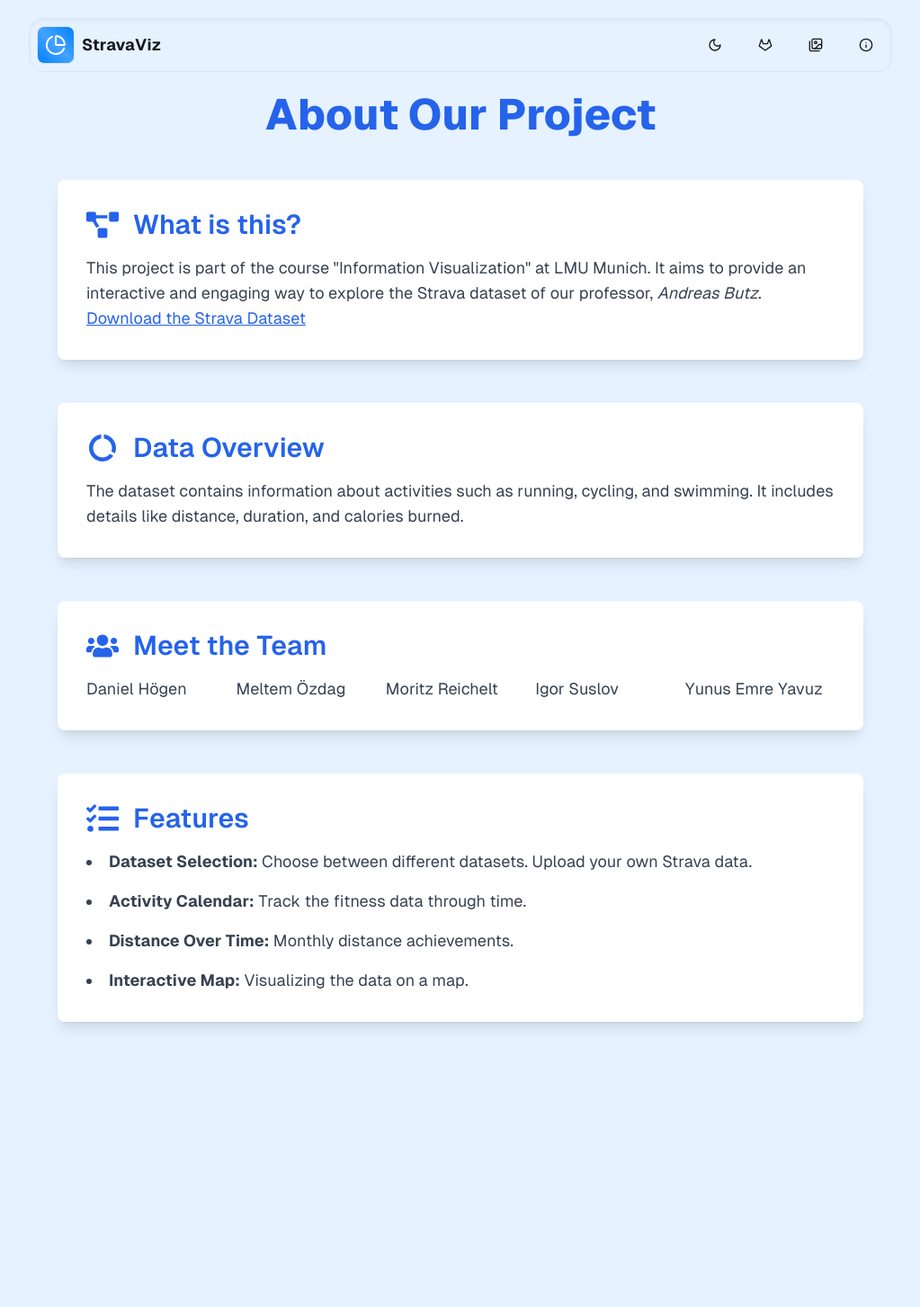
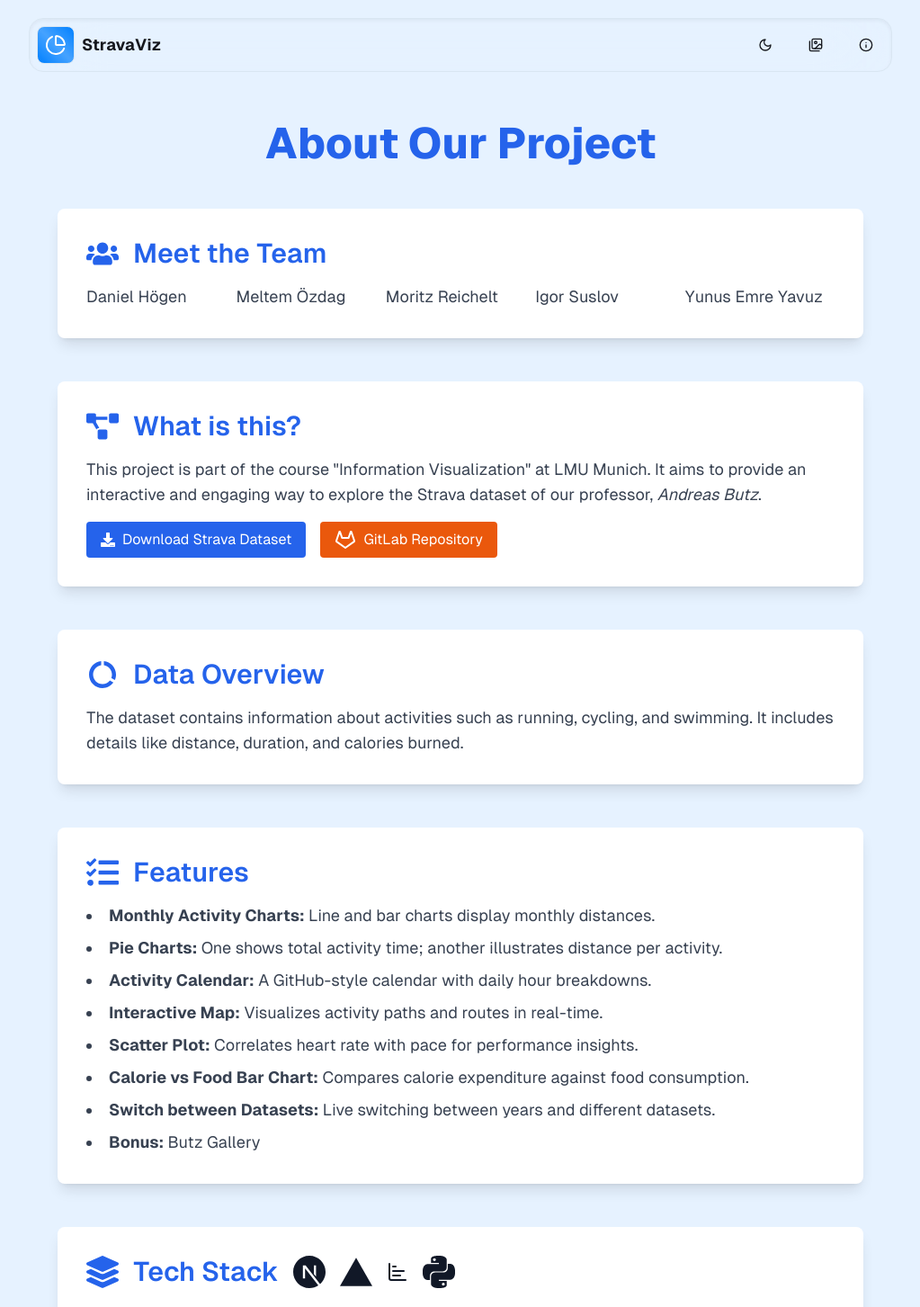
Before and after one commit to yunuseyvz/stravaviz, a Next.js app: page /about in a window 1280 px wide. Shown: the top 1453 px of the page at 90% size, without its empty margins (128-1151 px from the left). Before the commit the page ends 1228 px from the top, so only its background shows below. Built offline with nearby package versions, Linux system fonts and the light colour scheme.

Commit message:
minor ui fixes and updates

```diff
--- a/src/app/about/page.tsx
+++ b/src/app/about/page.tsx
@@ -1,10 +1,12 @@
-import { FaProjectDiagram, FaUsers, FaTasks } from "react-icons/fa";
+import { FaProjectDiagram, FaUsers, FaTasks, FaDownload, FaGitlab, FaStackExchange, FaLayerGroup } from "react-icons/fa";
 import { MdDataUsage } from "react-icons/md";
+import { SiNextdotjs, SiVercel, SiPython } from "react-icons/si";
+import { Gitlab, ChartBar, Layers } from "lucide-react";
 import BlurFade from "@/components/ui/blur-fade";
 
 export default function About() {
   return (
-    <div className="flex flex-col items-center justify-center min-h-screen p-8 pb-20 sm:p-20 space-y-12 text-gray-900 dark:text-gray-100">
+    <div className="flex flex-col items-center justify-center min-h-screen p-8 pb-20 sm:p-20 space-y-12 text-gray-900 dark:text-gray-100 mt-8">
       {/* Hero Section */}
       <section className="w-full max-w-5xl text-center space-y-4">
         <BlurFade>
@@ -14,49 +16,8 @@
         </BlurFade>
       </section>
 
-      {/* About Section */}
+      {/* Team Section */}
       <BlurFade delay={0.1} className="w-full max-w-4xl">
-      <section className="w-full max-w-4xl bg-white dark:bg-gray-800 shadow-lg rounded-lg p-8 space-y-4">
-        <div className="flex items-center space-x-4">
-          <FaProjectDiagram className="text-4xl text-blue-600 dark:text-blue-400" />
-          <h2 className="text-3xl font-semibold text-blue-600 dark:text-blue-400">
-            What is this?
-          </h2>
-        </div>
-        <p className="text-lg text-gray-700 dark:text-gray-300">
-          This project is part of the course "Information Visualization" at LMU Munich.
-          It aims to provide an interactive and engaging way to explore the Strava dataset of our professor,
-          <span className="italic"> Andreas Butz</span>.
-        </p>
-        <a
-          href="http://www.cip.ifi.lmu.de/~oechsner/iv2425/Strava-export_47979926.zip"
-          target="_blank"
-          rel="noopener noreferrer"
-          className="text-blue-600 dark:text-blue-400 underline text-lg"
-        >
-          Download the Strava Dataset
-        </a>
-      </section>
-      </BlurFade>
-
-      {/* Data Section */}
-      <BlurFade delay={0.2} className="w-full max-w-4xl">
-      <section className="w-full max-w-4xl bg-white dark:bg-gray-800 shadow-lg rounded-lg p-8 space-y-4">
-        <div className="flex items-center space-x-4">
-          <MdDataUsage className="text-4xl text-blue-600 dark:text-blue-400" />
-          <h2 className="text-3xl font-semibold text-blue-600 dark:text-blue-400">
-            Data Overview
-          </h2>
-        </div>
-        <p className="text-lg text-gray-700 dark:text-gray-300">
-          The dataset contains information about activities such as running, cycling,
-          and swimming. It includes details like distance, duration, and calories burned.
-        </p>
-      </section>
-      </BlurFade>
-
-       {/* Team Section */}
-       <BlurFade delay={0.3} className="w-full max-w-4xl">
        <section className="w-full max-w-4xl bg-white dark:bg-gray-800 shadow-lg rounded-lg p-8 space-y-4">
         <div className="flex items-center space-x-4">
           <FaUsers className="text-4xl text-blue-600 dark:text-blue-400" />
@@ -74,28 +35,98 @@
       </section>
       </BlurFade>
 
+      {/* About Section */}
+      <BlurFade delay={0.2} className="w-full max-w-4xl">
+      <section className="w-full max-w-4xl bg-white dark:bg-gray-800 shadow-lg rounded-lg p-8 space-y-4">
+        <div className="flex items-center space-x-4">
+          <FaProjectDiagram className="text-4xl text-blue-600 dark:text-blue-400" />
+          <h2 className="text-3xl font-semibold text-blue-600 dark:text-blue-400">
+            What is this?
+          </h2>
+        </div>
+        <p className="text-lg text-gray-700 dark:text-gray-300">
+          This project is part of the course "Information Visualization" at LMU Munich.
+          It aims to provide an interactive and engaging way to explore the Strava dataset of our professor,
+          <span className="italic"> Andreas Butz</span>.
+        </p>
+        <div className="flex space-x-4">
+          <a
+            href="http://www.cip.ifi.lmu.de/~oechsner/iv2425/Strava-export_47979926.zip"
+            target="_blank"
+            rel="noopener noreferrer"
+            className="flex items-center px-4 py-2 bg-blue-600 text-white rounded hover:bg-blue-700"
+          >
+            <FaDownload className="mr-2" />
+            Download Strava Dataset
+          </a>
+          <a
+            href="https://gitlab.lrz.de/iv2425-projects/team-07"
+            target="_blank"
+            rel="noopener noreferrer"
+            className="flex items-center px-4 py-2 bg-orange-600 text-white rounded hover:bg-orange-700"
+          >
+            <Gitlab className="mr-2" />
+            GitLab Repository
+          </a>
+        </div>
+      </section>
+      </BlurFade>
+
+      {/* Data Section */}
+      <BlurFade delay={0.3} className="w-full max-w-4xl">
+      <section className="w-full max-w-4xl bg-white dark:bg-gray-800 shadow-lg rounded-lg p-8 space-y-4">
+        <div className="flex items-center space-x-4">
+          <MdDataUsage className="text-4xl text-blue-600 dark:text-blue-400" />
+          <h2 className="text-3xl font-semibold text-blue-600 dark:text-blue-400">
+            Data Overview
+          </h2>
+        </div>
+        <p className="text-lg text-gray-700 dark:text-gray-300">
+          The dataset contains information about activities such as running, cycling,
+          and swimming. It includes details like distance, duration, and calories burned.
+        </p>
+      </section>
+      </BlurFade>
+
       {/* Features Section */}
       <BlurFade delay={0.4} className="w-full max-w-4xl">
-      <section className= "bg-white dark:bg-gray-800 shadow-lg rounded-lg p-8 space-y-4">
+        <section className="bg-white dark:bg-gray-800 shadow-lg rounded-lg p-8 space-y-4">
           <div className="flex items-center space-x-4">
             <FaTasks className="text-4xl text-blue-600 dark:text-blue-400" />
+            <h2 className="text-3xl font-semibold text-blue-600 dark:text-blue-400">Features</h2>
+          </div>
+          <ul className="list-disc list-inside space-y-2 text-lg text-gray-700 dark:text-gray-300">
+            <li><strong>Monthly Activity Charts:</strong> Line and bar charts display monthly distances.</li>
+            <li><strong>Pie Charts:</strong> One shows total activity time; another illustrates distance per activity.</li>
+            <li><strong>Activity Calendar:</strong> A GitHub-style calendar with daily hour breakdowns.</li>
+            <li><strong>Interactive Map:</strong> Visualizes activity paths and routes in real-time.</li>
+            <li><strong>Scatter Plot:</strong> Correlates heart rate with pace for performance insights.</li>
+            <li><strong>Calorie vs Food Bar Chart:</strong> Compares calorie expenditure against food consumption.</li>
+            <li><strong>Switch between Datasets:</strong> Live switching between years and different datasets.</li>
+            <li><strong>Bonus:</strong> Butz Gallery</li>
+          </ul>
+        </section>
+      </BlurFade>
+
+      {/* Tech Stack Section */}
+      <BlurFade delay={0.5} className="w-full max-w-4xl">
+        <section className="w-full max-w-4xl bg-white dark:bg-gray-800 shadow-lg rounded-lg p-8 space-y-4">
+          <div className="flex items-center space-x-4">
+          <FaLayerGroup className="text-4xl text-blue-600 dark:text-blue-400" />
           <h2 className="text-3xl font-semibold text-blue-600 dark:text-blue-400">
-            Features
+              Tech Stack
             </h2>
+            <SiNextdotjs className="text-4xl text-black-600 dark:text-black-400" />
+            <SiVercel className="text-4xl text-black-600 dark:text-black-400" />
+            <ChartBar className="text-4xl" />
+            <SiPython className="text-4xl" />
+
           </div>
-        <ul className="list-disc list-inside space-y-4 text-lg text-gray-700 dark:text-gray-300">
-        <li>
-            <strong>Dataset Selection:</strong> Choose between different datasets. Upload your own Strava data.
-          </li>
-          <li>
-            <strong>Activity Calendar:</strong> Track the fitness data through time.
-          </li>
-          <li>
-            <strong>Distance Over Time:</strong> Monthly distance achievements.
-          </li>
-          <li>
-            <strong>Interactive Map:</strong> Visualizing the data on a map.
-          </li>
+          <ul className="list-disc list-inside space-y-2 text-lg text-gray-700 dark:text-gray-300">
+            <li><strong>Next.js:</strong> Frontend and API routes</li>
+            <li><strong>Vercel:</strong> Deployment platform</li>
+            <li><strong>Recharts:</strong> Data charts and visualizations</li>
+            <li><strong>Python:</strong> Data processing and preparation</li>
           </ul>
         </section>
       </BlurFade>
--- a/src/app/gallery/page.tsx
+++ b/src/app/gallery/page.tsx
@@ -35,7 +35,7 @@
   const currentImages = images.slice(indexOfFirstImage, indexOfLastImage);
 
   return (
-    <div className="min-h-screen mx-auto p-8 pb-20 sm:p-20 space-y-12 text-gray-900 dark:text-gray-100">
+    <div className="min-h-screen mx-auto p-8 pb-20 sm:p-20 space-y-12 text-gray-900 dark:text-gray-100 mt-10">
       {/* Hero Section */}
       <section className="w-full text-center space-y-4">
         <BlurFade>
--- a/src/components/HomeContent.tsx
+++ b/src/components/HomeContent.tsx
@@ -73,7 +73,7 @@
       {userSelected ? (
         <BentoGrid />
       ) : (
-        <section className="w-full flex flex-col items-center my-auto">
+        <section className="w-full flex flex-col items-center my-auto pt-36">
           <h2 className="text-2xl font-semibold mb-4">Select a Strava Dataset</h2>
           <p className="text-gray-600 text-center mb-6">You can select a user to view their data or upload a new Strava Dataset.</p>
           {loading ? (
@@ -98,7 +98,7 @@
                     >
                       <div
                         className={classNames(
-                          "w-24 h-24 rounded-full overflow-hidden border-2 transition-all",
+                          "w-28 h-28 rounded-full overflow-hidden border-2 transition-all",
                           {
                             "border-blue-500 border-4": isSelected, // Apply outline only to the image
                             "border-gray-300": !isSelected, // Default border
@@ -108,8 +108,8 @@
                         <Image
                           src={`/api/images?userId=${user.StravaId}`}
                           alt={`${user.username}'s profile`}
-                          width={96}
-                          height={96}
+                          width={112}
+                          height={112}
                           className="object-cover"
                           placeholder="blur"
                           blurDataURL="/default-profile.jpg"
@@ -128,7 +128,7 @@
 
               <div className="flex flex-col items-center">
                 <button
-                  className="w-24 h-24 rounded-full bg-gray-200 flex items-center justify-center border-2 border-dashed border-gray-400 hover:bg-gray-300 transition-colors duration-300"
+                  className="w-28 h-28 rounded-full bg-gray-200 flex items-center justify-center border-2 border-dashed border-gray-400 hover:bg-gray-300 transition-colors duration-300"
                   onClick={() => alert("Add User functionality coming soon!")}
                 >
                   <span className="text-3xl text-gray-600">+</span>
--- a/src/components/navbar.tsx
+++ b/src/components/navbar.tsx
@@ -50,15 +50,6 @@
       {/* Right Section: YearSelector and Other Items (Desktop) */}
       <div className="hidden lg:flex items-center space-x-4 justify-end">
         <ToggleTheme />
-        <Button asChild size="sm" variant="ghost" aria-label="View on GitLab">
-          <Link
-            aria-label="View on GitLab"
-            href="https://gitlab.lrz.de/iv2425-projects/team-07"
-            target="_blank"
-          >
-            <Gitlab className="size-5" />
-          </Link>
-        </Button>
         <Button asChild size="sm" variant="ghost" aria-label="About">
           <Link href="/gallery">
             <Images className="size-5" />
```
Lines whose indentation alone changed are shown as unchanged.
